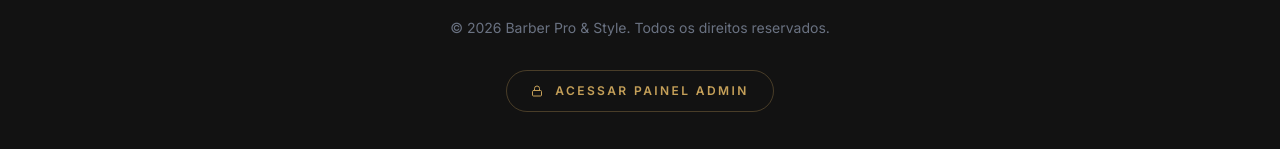
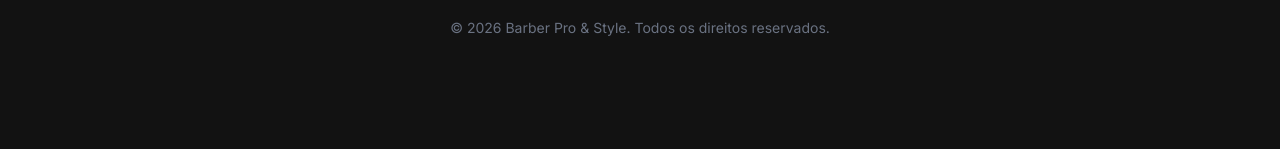
Before and after one commit to nevacir21/barbearia, a React (Vite) app: page / in a window 1280 px wide. Shown: the part 2408-2557 px from the top of the page. After the commit the page ends 2486 px from the top, so only its background shows below. Built offline with nearby package versions, Linux system fonts and the light colour scheme; no server answers; the database is empty.

Commit message:
feat: Improve booking modal and remove admin button
Removes the direct admin access button from the footer and enhances the booking modal's close functionality. The modal now scrolls to the top of the page upon closing for a smoother user experience.

```diff
--- a/src/components/BookingModal.tsx
+++ b/src/components/BookingModal.tsx
@@ -300,7 +300,10 @@ export default function BookingModal({ isOpen, onClose }: { isOpen: boolean, onC
                   Tudo certo, <strong>{formData.name}</strong>! Recebemos seu pedido para <strong>{formData.service}</strong> em <strong>{formData.date} às {formData.time}</strong>.
                 </p>
                 <button
-                  onClick={onClose}
+                  onClick={() => {
+                    onClose();
+                    window.scrollTo({ top: 0, behavior: 'smooth' });
+                  }}
                   className="bg-gold px-10 py-4 font-bold text-charcoal hover:bg-white transition-all"
                 >
                   Fechar
--- a/src/components/Footer.tsx
+++ b/src/components/Footer.tsx
@@ -62,12 +62,6 @@ export default function Footer({ onOpenAdmin }: { onOpenAdmin: () => void }) {
 
       <div className="max-w-7xl mx-auto border-t border-white/5 pt-10 text-center text-gray-500 text-sm">
         <p>&copy; 2026 Barber Pro & Style. Todos os direitos reservados.</p>
-        <button
-          onClick={onOpenAdmin}
-          className="mt-8 px-6 py-3 border border-gold/30 text-gold hover:bg-gold hover:text-charcoal transition-all text-xs uppercase tracking-[0.2em] font-black flex items-center gap-3 mx-auto rounded-full gold-shadow-sm"
-        >
-          <Lock className="w-3 h-3" /> Acessar Painel Admin
-        </button>
       </div>
     </footer>
   );
```
